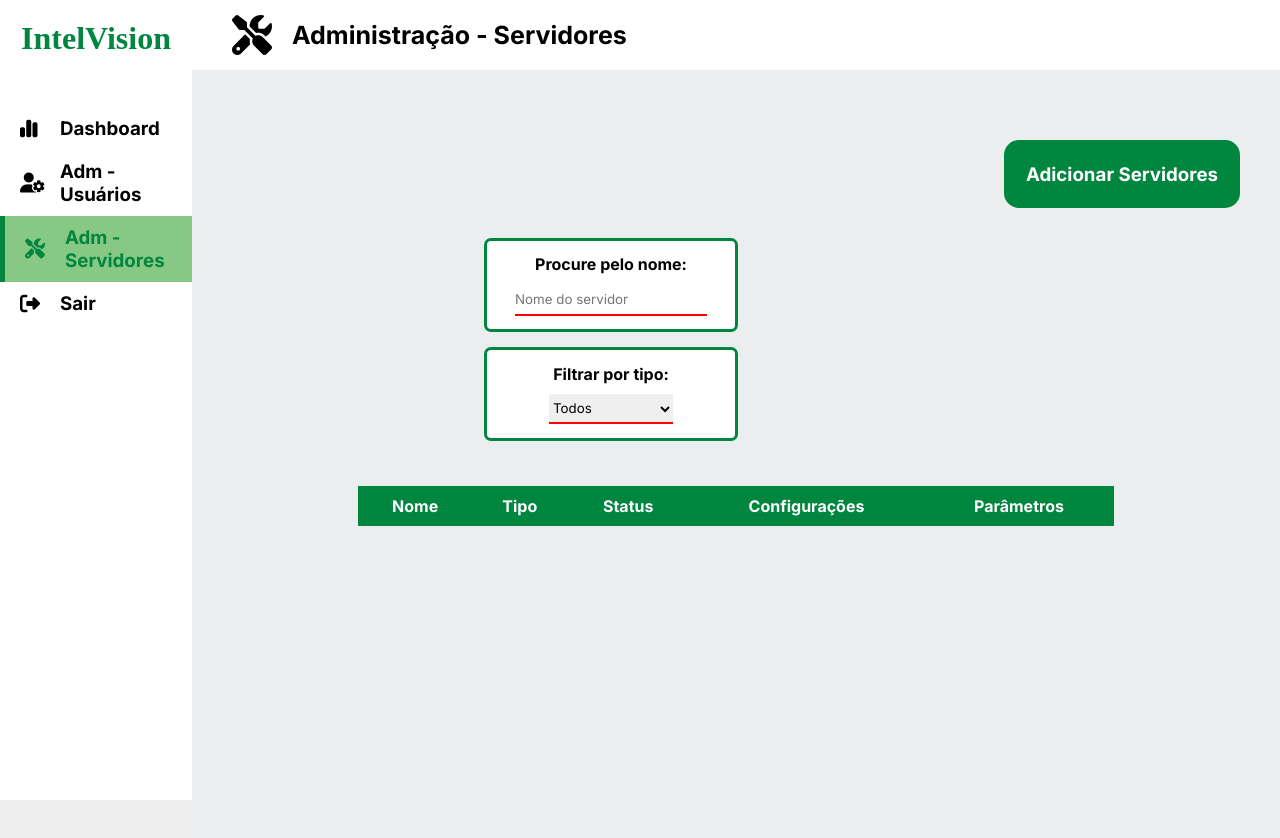
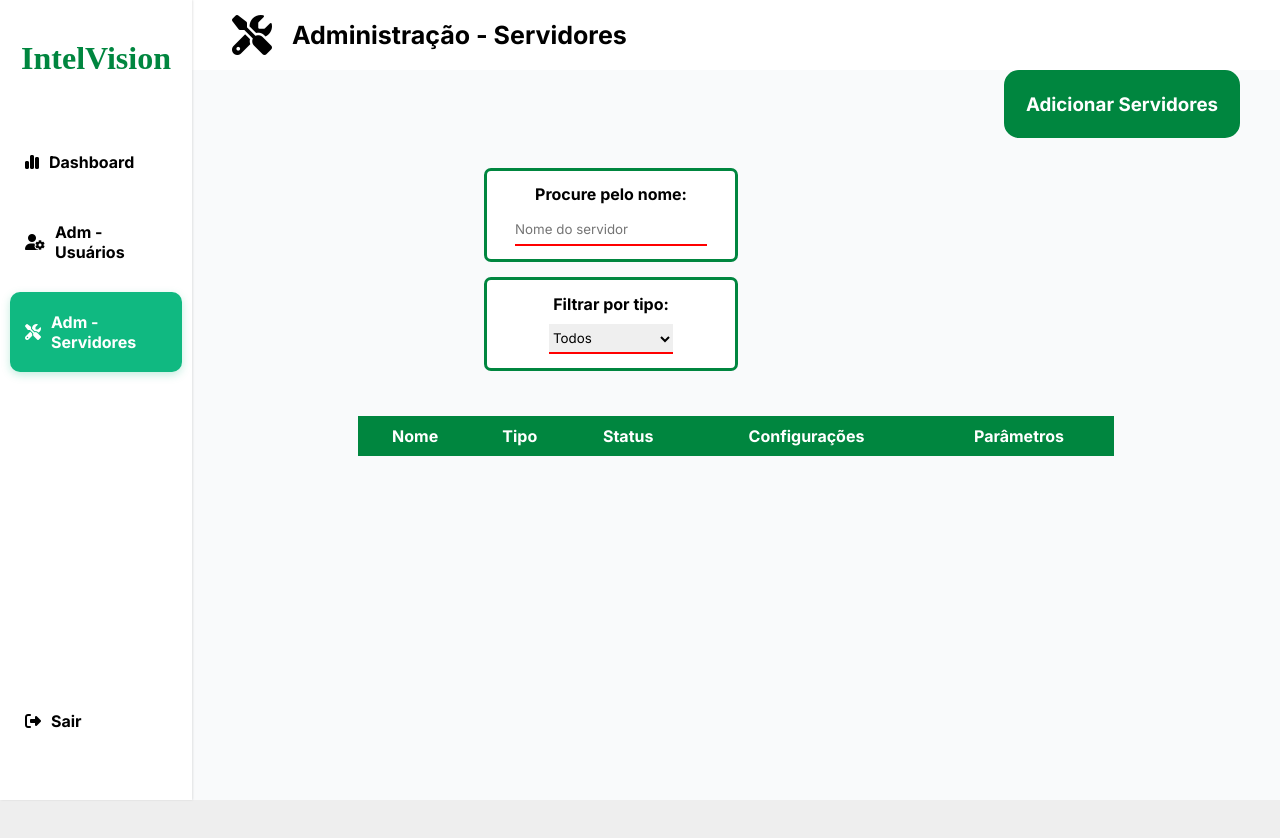
Before and after one commit to IntelVision-PI/intelvision, a website: page public/tela-administracao-servidores.html in a window 1280 px wide. After the commit the page ends 800 px from the top, so only its background shows below. Drawn offline with nearby package versions, Linux system fonts and the light colour scheme; no server answers; a web font is replaced by a local one.

Commit message:
Novo estilo do menu

```diff
--- a/public/css/dashboard.css
+++ b/public/css/dashboard.css
@@ -21,12 +21,13 @@ a {
 
 /* pagina graficos */
 
+/* COMEÇO DO CABEÇALHO */
 .dash {
   width: 85%;
   position: relative;
-  top: 70px;
+  /* top: 70px; */
   left: 15%;
-  background-color: #ebeeee;
+  background-color: #F9FAFB;
   height: 100vh;
   overflow: auto;
 }
@@ -80,9 +81,13 @@ header {
   padding-right: 30px;
 }
 
+/* FIM DO CABEÇALHO */
+
 .janela {
   display: flex;
 }
+
+/* COMEÇO DO MENU */
 
 .header-left a {
   text-decoration: none;
@@ -98,18 +103,31 @@ header {
   display: flex;
   flex-direction: column;
   background-color: #fff;
+  -webkit-box-shadow: 0.5px 0px 2px 0px rgba(0, 0, 0, 0.1);
+  box-shadow: 0.5px 0px 2px 0px rgba(0, 0, 0, 0.1);
 }
 
 .header-left h1 {
   text-align: center;
   color: #00863f;
-  margin-top: 20px;
+  margin-top: 40px;
   margin-bottom: 50px;
   font-family: alro-400;
 }
 
 .btn-nav {
-  padding: 10px 0;
+  padding: 20px 15px;
+  margin: 5px 10px;
+  border-radius: 10px;
+}
+
+.inativo:hover {
+  background-color: #F3F4F6;
+  color: #00863f;
+
+  svg path {
+    fill: #00a335;
+  }
 }
 
 .btn-nav a,
@@ -118,23 +136,35 @@ header {
   align-items: center;
 }
 
-.btn-nav i {
-  width: 20px;
-  font-size: 20px;
-  margin: 0 20px;
+.ativo {
+  background-color: #10B981;
+  color: #fff;
+  -webkit-box-shadow: 0px 3px 8px 0px rgba(16, 185, 129, 0.25);
+  box-shadow: 0px 3px 8px 0px rgba(16, 185, 129, 0.25);
+
+  svg path {
+    fill: #fff;
+  }
 }
 
-.ativo {
-  background-color: #87c984;
-  border-left: 5px solid #00863f;
-  color: #00863f;
+.inativo {
+  color: #8b979f;
 }
 
 .btn-nav h3,
 .btn-logout h3 {
   padding: 0;
   margin: 0;
+  font-size: 16px;
+  margin-left: 10px;
 }
+
+.btn-logout {
+  margin-top: auto;
+  margin-bottom: 49px;
+}
+
+/* FIM DO MENU */
 
 /* PARTE Administração Usuários */
 .div-links-contas {
@@ -186,6 +216,7 @@ header {
   flex-wrap: wrap;
   width: 50%;
 }
+
 .div-procura .div-ipt-procura {
   background-color: #ffffff;
   flex-direction: column;
@@ -312,11 +343,11 @@ thead {
   gap: 5px;
 }
 
-.edit_content > div label {
+.edit_content>div label {
   margin-left: 20px;
 }
 
-.edit_content > div input {
+.edit_content>div input {
   border: #00863f 2px solid;
   background-color: #f4f4f4;
   font-size: 16px;
@@ -421,6 +452,7 @@ thead {
 .colunaConfiguracaoComponente span {
   cursor: pointer;
 }
+
 .colunaConfiguracaoComponente span:hover {
   color: var(--primary-color);
 }
@@ -448,10 +480,6 @@ thead {
 }
 
 /* pagina de admin-serv componente*/
-
-.out_edit_componente {
-/* isso é meio que para herdar de out_edit*/
-}
 
 .edit_componente_modal {
   width: 50vw;
@@ -504,8 +532,8 @@ thead {
 }
 
 .componente-param-group h4 .material-symbols-outlined {
-   color: var(--primary-color);
-   font-size: 24px;
+  color: var(--primary-color);
+  font-size: 24px;
 }
 
 
@@ -589,9 +617,11 @@ thead {
 .kpiCritico {
   border-top-color: #ff5252 !important;
 }
+
 .kpiAlerta {
   border-top-color: #f2b400 !important;
 }
+
 .kpiOk {
   border-top-color: #8bc34a !important;
 }
@@ -599,12 +629,15 @@ thead {
 .kpi1 {
   border-top-color: #f2b400;
 }
+
 .kpi2 {
   border-top-color: #00bcd4;
 }
+
 .kpi3 {
   border-top-color: #ff5252;
 }
+
 .kpi4 {
   border-top-color: #8bc34a;
 }
@@ -721,6 +754,7 @@ thead {
 .prev {
   left: 0;
 }
+
 .next {
   right: 0;
 }
```
Also changed, not shown: public/servidores.html (+35 -37 lines), public/assets/dashboard/dashboard_24dp_8B979F_FILL0_wght400_GRAD0_opsz24.svg (added), public/assets/dashboard/logout_24dp_8B979F_FILL0_wght400_GRAD0_opsz24.svg (added), public/assets/dashboard/manage_accounts_24dp_8B979F_FILL0_wght400_GRAD0_opsz24.svg (added), public/assets/dashboard/person_add_24dp_8B979F_FILL0_wght400_GRAD0_opsz24.svg (added), public/assets/dashboard/splitscreen_add_24dp_8B979F_FILL0_wght400_GRAD0_opsz24.svg (added), 1 other file.
